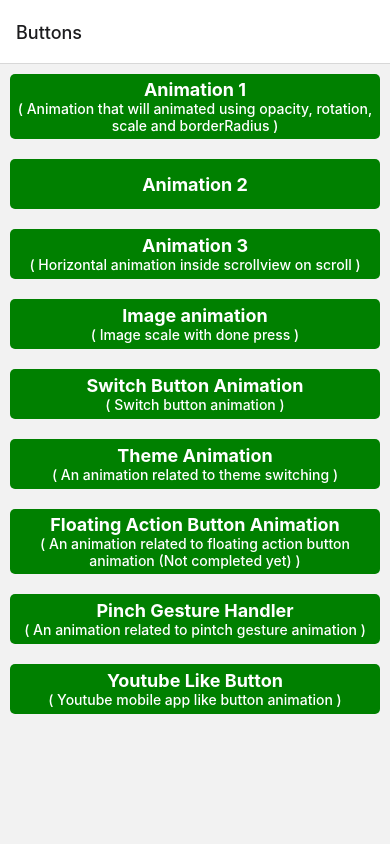
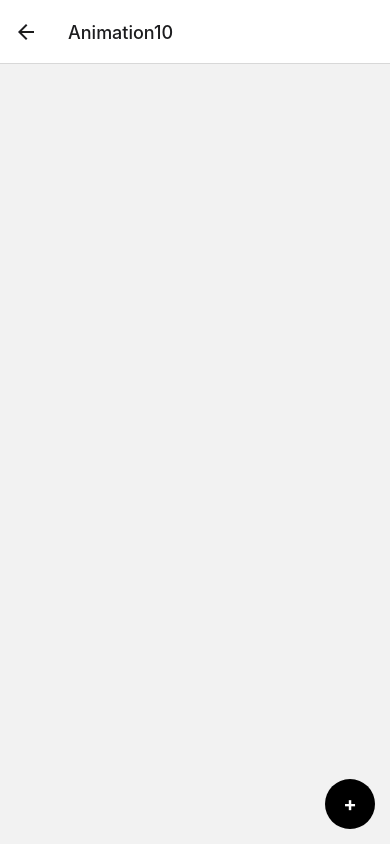
Before and after one commit to rahulnainwal107/RN_Animation, a React Native app: screen /Animation10 in a window 390 px wide. Built offline with nearby package versions, Linux system fonts and the light colour scheme.

Commit message:
Update for layout animation.

```diff
--- /dev/null
+++ b/src/components/Animation10Button.tsx
@@ -0,0 +1,50 @@
+import React from "react";
+import { TouchableOpacity, StyleSheet } from "react-native";
+
+import Animated, {
+  BounceIn,
+  FadeIn,
+  FadeInRight,
+  FadeOut,
+  JumpingTransition,
+  Layout,
+  RotateInDownLeft,
+  SlideInDown,
+  SlideInUp,
+  SlideOutLeft,
+  Transition,
+  ZoomIn,
+  ZoomOut,
+} from "react-native-reanimated";
+
+const AnimatedTouchableButton =
+  Animated.createAnimatedComponent(TouchableOpacity);
+
+interface buttonProps {
+  onPress(): void;
+}
+
+const Animation10Button: React.FC<buttonProps> = ({ onPress }) => {
+  return (
+    <AnimatedTouchableButton
+      style={styles.container}
+      entering={RotateInDownLeft}
+      exiting={SlideOutLeft.duration(1000)}
+      layout={Layout}
+      onPress={onPress}
+    ></AnimatedTouchableButton>
+  );
+};
+
+export default Animation10Button;
+
+const styles = StyleSheet.create({
+  container: {
+    height: 100,
+    width: "90%",
+    backgroundColor: "blue",
+    borderRadius: 10,
+    alignSelf: "center",
+    marginVertical: 10,
+  },
+});
--- a/src/navigations/Initial.tsx
+++ b/src/navigations/Initial.tsx
@@ -14,6 +14,7 @@ import Animation6 from "../screens/Animation6";
 import Animation7 from "../screens/Animation7";
 import Animation8 from "../screens/Animation8";
 import Animation9 from "../screens/Animation9";
+import Animation10 from "../screens/Animation10";
 
 const Stack = createNativeStackNavigator();
 
@@ -30,6 +31,7 @@ function Initial() {
       <Stack.Screen name="Animation7" component={Animation7} />
       <Stack.Screen name="Animation8" component={Animation8} />
       <Stack.Screen name="Animation9" component={Animation9} />
+      <Stack.Screen name="Animation10" component={Animation10} />
     </Stack.Navigator>
   );
 }
--- /dev/null
+++ b/src/screens/Animation10.tsx
@@ -0,0 +1,62 @@
+import React, { useState } from "react";
+import { Text, FlatList, TouchableOpacity, StyleSheet } from "react-native";
+
+import Animation10Button from "../components/Animation10Button";
+
+interface arrayDataProps {
+  id: number;
+}
+
+const Animation10 = () => {
+  const [data, setData] = useState<arrayDataProps[]>(
+    []
+    // new Array(10).fill(0).map((_, index) => ({
+    //   id: index,
+    // }))
+  );
+
+  const onPress = (id: number) => {
+    const filteredItem = data.filter((item) => item.id !== id);
+    setData(filteredItem);
+  };
+
+  const addItem = () => {
+    const itemId = data.length ? data.length : 0;
+    setData([...data, { id: itemId }]);
+  };
+
+  const renderItem = ({ item, index }) => {
+    return <Animation10Button onPress={onPress.bind(this, item.id)} />;
+  };
+
+  return (
+    <>
+      <FlatList data={data} renderItem={renderItem} />
+      <TouchableOpacity style={styles.floatingButton} onPress={addItem}>
+        <Text style={styles.text}>+</Text>
+      </TouchableOpacity>
+    </>
+  );
+};
+
+export default Animation10;
+
+const styles = StyleSheet.create({
+  floatingButton: {
+    height: 50,
+    aspectRatio: 1,
+    borderRadius: 25,
+    backgroundColor: "black",
+    elevation: 5,
+    shadowColor: "grey",
+    shadowOffset: { height: 0, width: 0 },
+    shadowOpacity: 0.2,
+    shadowRadius: 1,
+    right: 15,
+    bottom: 15,
+    position: "absolute",
+    justifyContent: "center",
+    alignItems: "center",
+  },
+  text: { color: "white", fontSize: 20, fontWeight: "bold" },
+});
--- a/src/screens/Buttons.tsx
+++ b/src/screens/Buttons.tsx
@@ -1,60 +1,95 @@
-import * as React from "react";
-import { View, StyleSheet } from "react-native";
+import React, { useState } from "react";
+import { View, FlatList, StyleSheet } from "react-native";
 
 import Button from "../components/Button";
+
+interface animationProps {
+  id: number;
+  buttonName: string;
+  subTitle: string;
+  onPress(): void;
+}
 
 function Buttons({ navigation }) {
   const onButtonPress = (routeName) => {
     navigation.navigate(routeName);
   };
 
+  const [animations, setAnimations] = useState<animationProps[]>([
+    {
+      id: 1,
+      buttonName: "Animation 1",
+      subTitle:
+        "Animation that will animated using opacity, rotation, scale and borderRadius",
+      onPress: onButtonPress.bind(this, "Animation1"),
+    },
+    {
+      id: 2,
+      buttonName: "Animation 2",
+      subTitle: "",
+      onPress: onButtonPress.bind(this, "Animation2"),
+    },
+    {
+      id: 3,
+      buttonName: "Animation 3",
+      subTitle: "Horizontal animation inside scrollview on scroll",
+      onPress: onButtonPress.bind(this, "Animation3"),
+    },
+    {
+      id: 4,
+      buttonName: "Image animation",
+      subTitle: "Image scale with done press",
+      onPress: onButtonPress.bind(this, "Animation4"),
+    },
+    {
+      id: 5,
+      buttonName: "Switch Button Animation",
+      subTitle: "Switch button animation",
+      onPress: onButtonPress.bind(this, "Animation5"),
+    },
+    {
+      id: 6,
+      buttonName: "Theme Animation",
+      subTitle: "An animation related to theme switching",
+      onPress: onButtonPress.bind(this, "Animation6"),
+    },
+    {
+      id: 7,
+      buttonName: "Floating Action Button Animation",
+      subTitle:
+        "An animation related to floating action button animation (Not completed yet)",
+      onPress: onButtonPress.bind(this, "Animation7"),
+    },
+    {
+      id: 8,
+      buttonName: "Pinch Gesture Handler",
+      subTitle: "An animation related to pintch gesture animation",
+      onPress: onButtonPress.bind(this, "Animation8"),
+    },
+    {
+      id: 9,
+      buttonName: "Youtube Like Button",
+      subTitle: "Youtube mobile app like button animation",
+      onPress: onButtonPress.bind(this, "Animation9"),
+    },
+    {
+      id: 10,
+      buttonName: "Layout Animation",
+      subTitle: "Layout animation effect with fade in and fade out",
+      onPress: onButtonPress.bind(this, "Animation10"),
+    },
+  ]);
+
+  const renderItem = ({ item }) => {
+    const { buttonName, subTitle, onPress } = item;
+    return (
+      <Button buttonName={buttonName} subText={subTitle} onPress={onPress} />
+    );
+  };
+  /** No need to add keyExtractor for flatlist below as out data already having id field */
   return (
     <View style={styles.mainContainer}>
-      <Button
-        buttonName={"Animation 1"}
-        subText="Animation that will animated using opacity, rotation, scale and borderRadius"
-        onPress={onButtonPress.bind(this, "Animation1")}
-      />
-      <Button
-        buttonName={"Animation 2"}
-        subText=""
-        onPress={onButtonPress.bind(this, "Animation2")}
-      />
-      <Button
-        buttonName={"Animation 3"}
-        subText="Horizontal animation inside scrollview on scroll"
-        onPress={onButtonPress.bind(this, "Animation3")}
-      />
-      <Button
-        buttonName={"Image animation"}
-        subText="Image scale with done press"
-        onPress={onButtonPress.bind(this, "Animation4")}
-      />
-      <Button
-        buttonName={"Switch Button Animation"}
-        subText="Switch button animation"
-        onPress={onButtonPress.bind(this, "Animation5")}
-      />
-      <Button
-        buttonName={"Theme Animation"}
-        subText="An animation related to theme switching"
-        onPress={onButtonPress.bind(this, "Animation6")}
-      />
-      <Button
-        buttonName={"Floating Action Button Animation"}
-        subText="An animation related to floating action button animation (Not completed yet)"
-        onPress={onButtonPress.bind(this, "Animation7")}
-      />
-      <Button
-        buttonName={"Pinch Gesture Handler"}
-        subText="An animation related to pintch gesture animation"
-        onPress={onButtonPress.bind(this, "Animation8")}
-      />
-      <Button
-        buttonName={"Youtube Like Button"}
-        subText="Youtube mobile app like button animation"
-        onPress={onButtonPress.bind(this, "Animation9")}
-      />
+      <FlatList data={animations} renderItem={renderItem} />
     </View>
   );
 }
```
